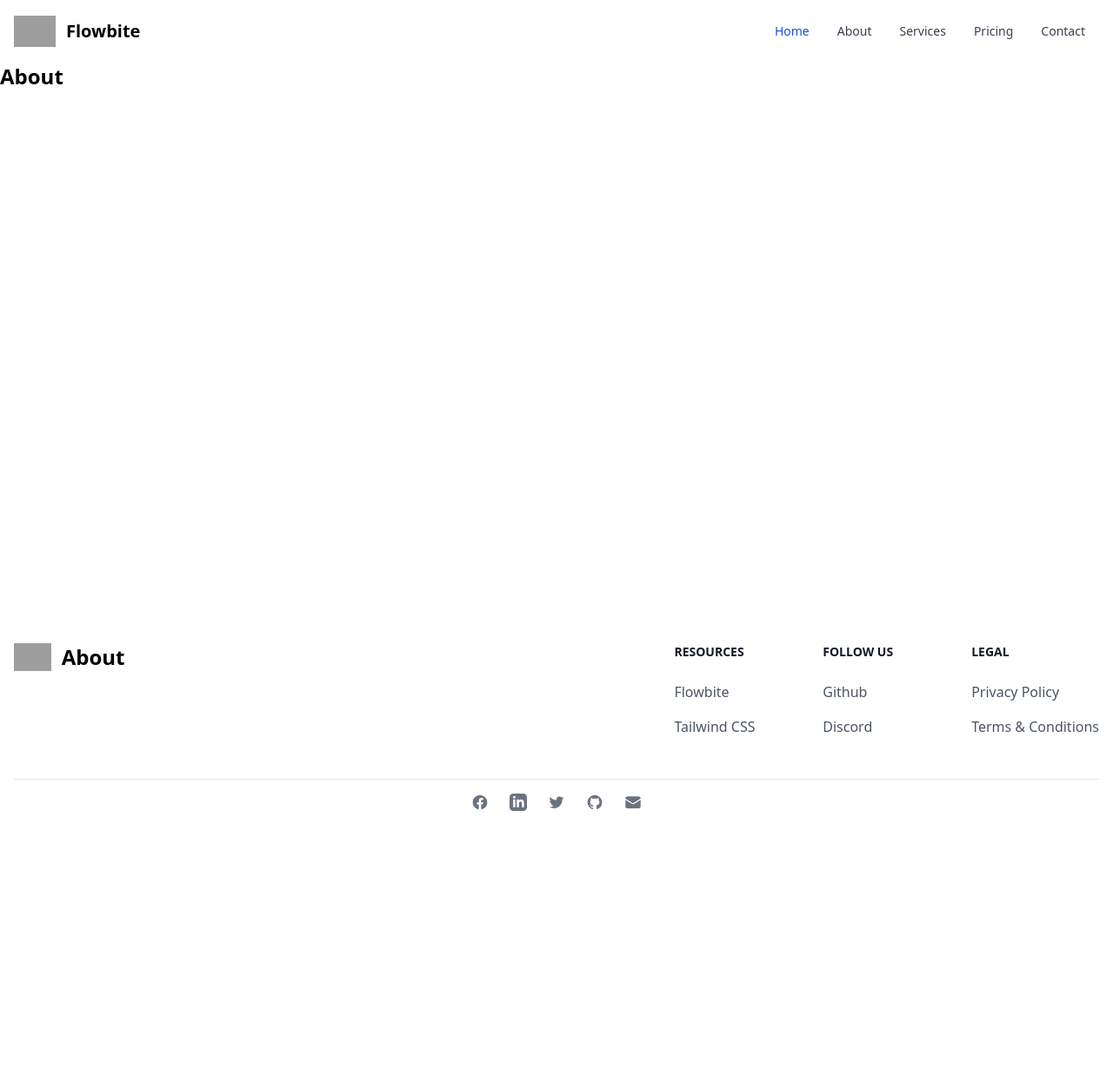
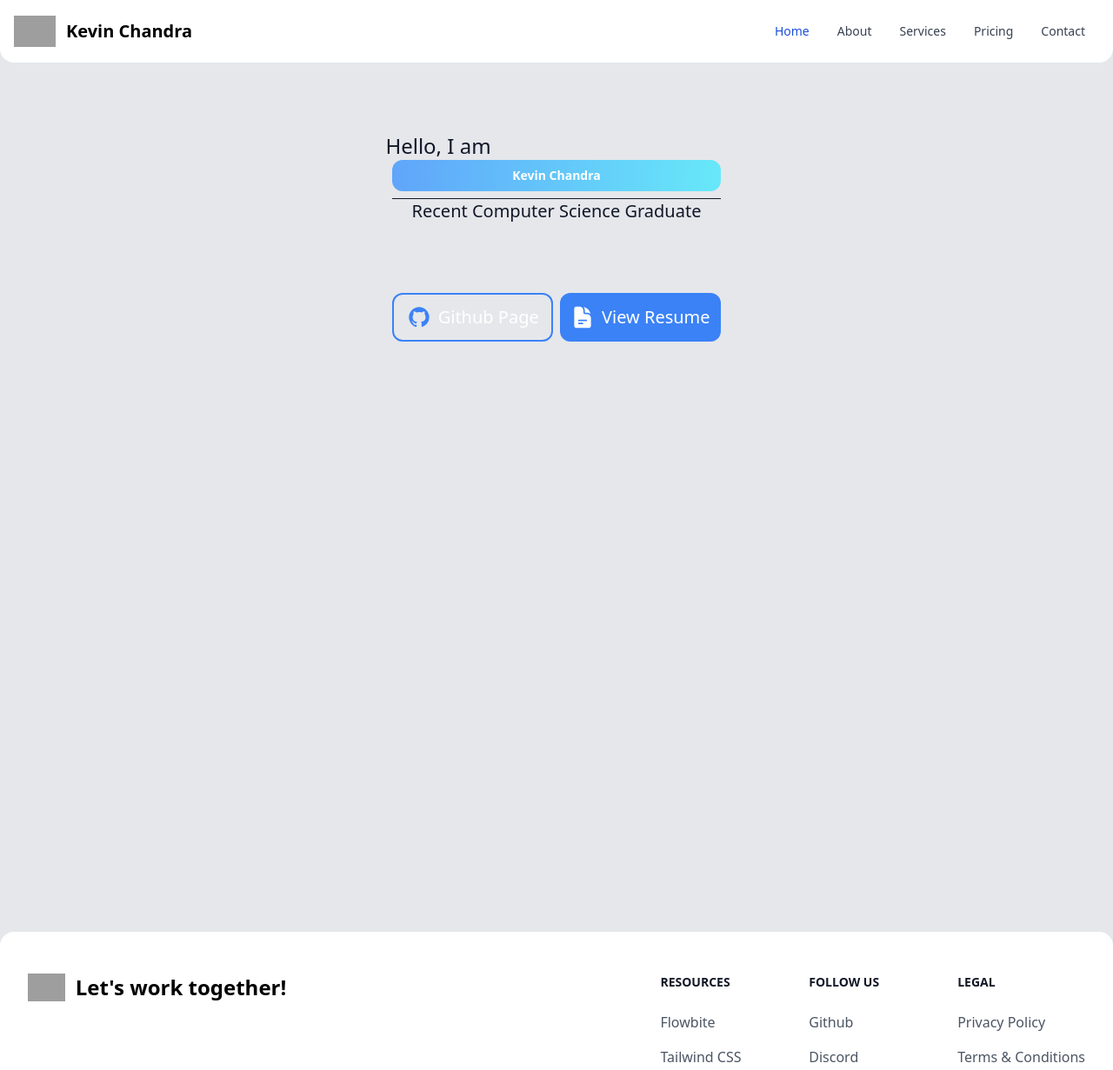
Before and after one commit to Sclatch/Sclatch.github.io, a Gatsby site: page / in a window 1280 px wide. Shown: the top 1231 px of the page at 87% size. Before the commit the page ends 949 px from the top, so only its background shows below. Built offline with nearby package versions, Linux system fonts and the light colour scheme; Gatsby itself is replaced by a stand-in of ours; grey boxes are pictures that could not be loaded.

Commit message:
Footer social links, Contact smooth scrolling, and main new buttons

```diff
--- a/src/components/footer.js
+++ b/src/components/footer.js
@@ -1,13 +1,14 @@
 import React from "react"
+import Resume from "../documents/RESUME_Base.pdf"
 
 export default function Footer (){
     return (
-        <footer class="p-4 rounded-t-2xl bg-white dark:bg-gray-900">
-            <div class="py-8 md:flex md:justify-between">
+        <footer id="contact" class="p-4 rounded-t-2xl bg-white dark:bg-gray-900">
+            <div class="container py-8 md:px-4 md:flex md:justify-between mx-auto">
                 <div class="mb-6 md:mb-0">
                     <a href="https://flowbite.com/" class="flex items-center">
                         <img src="https://flowbite.com/docs/images/logo.svg" class="mr-3 h-8" alt="FlowBite Logo"/>
-                        <span class="self-center text-2xl font-semibold whitespace-nowrap dark:text-white">About</span>
+                        <span class="self-center text-2xl font-semibold whitespace-nowrap dark:text-white">Let's work together!</span>
                     </a>
                 </div>
                 <div class="grid grid-cols-2 gap-8 sm:gap-6 sm:grid-cols-3">
@@ -51,35 +52,38 @@ export default function Footer (){
             <hr class="my-4 border-gray-200 dark:border-gray-700"/>
 
             {/* All the link icons */}
-            <div class="flex space-x-6 justify-center">
-                <a href="#" class="text-gray-500 hover:text-gray-900 dark:hover:text-white">
-                    <svg class="w-5 h-5" fill="currentColor" viewBox="0 0 24 24" aria-hidden="true">
-                        <path fill-rule="evenodd" d="M22 12c0-5.523-4.477-10-10-10S2 6.477 2 12c0 4.991 3.657 9.128 8.438 9.878v-6.987h-2.54V12h2.54V9.797c0-2.506 1.492-3.89 3.777-3.89 1.094 0 2.238.195 2.238.195v2.46h-1.26c-1.243 0-1.63.771-1.63 1.562V12h2.773l-.443 2.89h-2.33v6.988C18.343 21.128 22 16.991 22 12z" clip-rule="evenodd"></path></svg>
-                    <span class="sr-only">Facebook page</span>
+            <div class="flex space-x-8 justify-center">
+                <a class="text-gray-500 hover:text-gray-900 dark:hover:text-white"
+                href={Resume} target="_blank" rel="noopener noreferrer">
+                <svg viewBox="0 0 24 24" fill="currentColor" className="w-7 h-7">
+                    <path fillRule="evenodd" d="M5.625 1.5c-1.036 0-1.875.84-1.875 1.875v17.25c0 1.035.84 1.875 1.875 1.875h12.75c1.035 0 1.875-.84 1.875-1.875V12.75A3.75 3.75 0 0016.5 9h-1.875a1.875 1.875 0 01-1.875-1.875V5.25A3.75 3.75 0 009 1.5H5.625zM7.5 15a.75.75 0 01.75-.75h7.5a.75.75 0 010 1.5h-7.5A.75.75 0 017.5 15zm.75 2.25a.75.75 0 000 1.5H12a.75.75 0 000-1.5H8.25z" clipRule="evenodd" />
+                    <path d="M12.971 1.816A5.23 5.23 0 0114.25 5.25v1.875c0 .207.168.375.375.375H16.5a5.23 5.23 0 013.434 1.279 9.768 9.768 0 00-6.963-6.963z" />
+                </svg>
+                    <span class="sr-only">Resume download</span>
                 </a>
-                <a href="#" class="text-gray-500 hover:text-gray-900 dark:hover:text-white">
-                <svg fill="currentColor" class="w-5 h-5" viewBox="0 0 24 24">
+                <a class="text-gray-500 hover:text-gray-900 dark:hover:text-white"
+                href="https://www.linkedin.com/in/kevin-chandra98/" target="_blank" rel="noopener noreferrer">
+                <svg fill="currentColor" class="w-7 h-7" viewBox="0 0 24 24">
                     <path d="M19 0h-14c-2.761 0-5 2.239-5 5v14c0 2.761 2.239 5 5 5h14c2.762 0 5-2.239 5-5v-14c0-2.761-2.238-5-5-5zm-11 19h-3v-11h3v11zm-1.5-12.268c-.966 0-1.75-.79-1.75-1.764s.784-1.764 1.75-1.764 1.75.79 1.75 1.764-.783 1.764-1.75 1.764zm13.5 12.268h-3v-5.604c0-3.368-4-3.113-4 0v5.604h-3v-11h3v1.765c1.396-2.586 7-2.777 7 2.476v6.759z"/></svg>
                     <span class="sr-only">LinkedIn page</span>
                 </a>
-                <a href="#" class="text-gray-500 hover:text-gray-900 dark:hover:text-white">
-                    <svg class="w-5 h-5" fill="currentColor" viewBox="0 0 24 24" aria-hidden="true"><path d="M8.29 20.251c7.547 0 11.675-6.253 11.675-11.675 0-.178 0-.355-.012-.53A8.348 8.348 0 0022 5.92a8.19 8.19 0 01-2.357.646 4.118 4.118 0 001.804-2.27 8.224 8.224 0 01-2.605.996 4.107 4.107 0 00-6.993 3.743 11.65 11.65 0 01-8.457-4.287 4.106 4.106 0 001.27 5.477A4.072 4.072 0 012.8 9.713v.052a4.105 4.105 0 003.292 4.022 4.095 4.095 0 01-1.853.07 4.108 4.108 0 003.834 2.85A8.233 8.233 0 012 18.407a11.616 11.616 0 006.29 1.84"></path></svg>
-                    <span class="sr-only">Twitter page</span>
-                </a>
-                <a href="#" class="text-gray-500 hover:text-gray-900 dark:hover:text-white">
-                    <svg class="w-5 h-5" fill="currentColor" viewBox="0 0 24 24" aria-hidden="true">
+                <a class="text-gray-500 hover:text-gray-900 dark:hover:text-white"
+                href="https://github.com/Sclatch" target="_blank" rel="noopener noreferrer">
+                    <svg class="w-7 h-7" fill="currentColor" viewBox="0 0 24 24" aria-hidden="true">
                         <path fill-rule="evenodd" d="M12 2C6.477 2 2 6.484 2 12.017c0 4.425 2.865 8.18 6.839 9.504.5.092.682-.217.682-.483 0-.237-.008-.868-.013-1.703-2.782.605-3.369-1.343-3.369-1.343-.454-1.158-1.11-1.466-1.11-1.466-.908-.62.069-.608.069-.608 1.003.07 1.531 1.032 1.531 1.032.892 1.53 2.341 1.088 2.91.832.092-.647.35-1.088.636-1.338-2.22-.253-4.555-1.113-4.555-4.951 0-1.093.39-1.988 1.029-2.688-.103-.253-.446-1.272.098-2.65 0 0 .84-.27 2.75 1.026A9.564 9.564 0 0112 6.844c.85.004 1.705.115 2.504.337 1.909-1.296 2.747-1.027 2.747-1.027.546 1.379.202 2.398.1 2.651.64.7 1.028 1.595 1.028 2.688 0 3.848-2.339 4.695-4.566 4.943.359.309.678.92.678 1.855 0 1.338-.012 2.419-.012 2.747 0 .268.18.58.688.482A10.019 10.019 0 0022 12.017C22 6.484 17.522 2 12 2z" clip-rule="evenodd"></path>
                     </svg>
                     <span class="sr-only">GitHub account</span>
                 </a>
-                <a href="#" class="text-gray-500 hover:text-gray-900 dark:hover:text-white">
-                    <svg class="w-5 h-5" fill="currentColor" viewBox="0 0 24 24" aria-hidden="true">
+                <a href="mailto:ck.kevinchandra@gmail.com" class="text-gray-500 hover:text-gray-900 dark:hover:text-white">
+                    <svg class="w-7 h-7" fill="currentColor" viewBox="0 0 24 24" aria-hidden="true">
                         <path d="M1.5 8.67v8.58a3 3 0 003 3h15a3 3 0 003-3V8.67l-8.928 5.493a3 3 0 01-3.144 0L1.5 8.67z"/>
                         <path d="M22.5 6.908V6.75a3 3 0 00-3-3h-15a3 3 0 00-3 3v.158l9.714 5.978a1.5 1.5 0 001.572 0L22.5 6.908z"/>
                     </svg>
                     <span class="sr-only">Email</span>
                 </a>
             </div>
+
+
         </footer>
 
     )
--- a/src/components/header.js
+++ b/src/components/header.js
@@ -6,7 +6,7 @@ export default function Header (){
         <div class="container flex flex-wrap justify-between items-center mx-auto">
             <a href="https://flowbite.com/" class="flex items-center">
                 <img src="https://flowbite.com/docs/images/logo.svg" class="mr-3 h-6 sm:h-9" alt="Flowbite Logo"/>
-                <span class="self-center text-xl font-semibold whitespace-nowrap dark:text-white">Flowbite</span>
+                <span class="self-center text-xl font-semibold whitespace-nowrap dark:text-white">Kevin Chandra</span>
             </a>
             <button data-collapse-toggle="navbar-default" type="button" class="inline-flex items-center p-2 ml-3 text-sm text-gray-500 rounded-lg md:hidden hover:bg-gray-100 focus:outline-none focus:ring-2 focus:ring-gray-200 dark:text-gray-400 dark:hover:bg-gray-700 dark:focus:ring-gray-600" aria-controls="navbar-default" aria-expanded="false">
             <span class="sr-only">Open main menu</span>
@@ -27,7 +27,7 @@ export default function Header (){
                 <a href="#" class="block py-2 pr-4 pl-3 text-gray-700 rounded hover:bg-gray-100 md:hover:bg-transparent md:border-0 md:hover:text-blue-700 md:p-0 dark:text-gray-400 md:dark:hover:text-white dark:hover:bg-gray-700 dark:hover:text-white md:dark:hover:bg-transparent">Pricing</a>
                 </li>
                 <li>
-                <a href="#" class="block py-2 pr-4 pl-3 text-gray-700 rounded hover:bg-gray-100 md:hover:bg-transparent md:border-0 md:hover:text-blue-700 md:p-0 dark:text-gray-400 md:dark:hover:text-white dark:hover:bg-gray-700 dark:hover:text-white md:dark:hover:bg-transparent">Contact</a>
+                <a href="#contact" class="block py-2 pr-4 pl-3 text-gray-700 rounded hover:bg-gray-100 md:hover:bg-transparent md:border-0 md:hover:text-blue-700 md:p-0 dark:text-gray-400 md:dark:hover:text-white dark:hover:bg-gray-700 dark:hover:text-white md:dark:hover:bg-transparent">Contact</a>
                 </li>
             </ul>
             </div>
--- a/src/components/layout.js
+++ b/src/components/layout.js
@@ -4,9 +4,9 @@ import Footer from "./footer"
 
 export default function Layout ({children}){
     return (
-        <div>
+        <div class="bg-gray-200 dark:bg-gray-800">
             <Header/>
-        <div style={{height: "620px"}}>
+        <div class= "px-8" style={{height: "1000px"}}>
 
             {/* Main Page Content*/}
             {children}
--- a/src/pages/index.js
+++ b/src/pages/index.js
@@ -1,10 +1,49 @@
 import * as React from "react"
 import Layout from "../components/layout"
+import Resume from "../documents/RESUME_Base.pdf"
 
 const IndexPage = () => {
   return (
     <Layout>
-      <span class="self-center text-2xl font-semibold whitespace-nowrap dark:text-white">About</span>
+      <body>
+        <div class="flex justify-center items-center py-20">
+          <div class="flex flex-col">
+            <span class="text-gray-900 dark:text-white font-sans text-2xl -ml-2">Hello, I am</span>
+            <span class="box-decoration bg-gradient-to-r from-blue-400 to-cyan-300 text-white
+            dark:bg-gradient-to-r dark:from-blue-900 dark:to-cyan-900
+            text-sm font-semibold text-7xl py-2 px-4 rounded-xl text-center">
+              Kevin
+              Chandra
+            </span>
+            <hr class="my-2 border-gray-900 dark:border-gray-500"/>
+            <span class="text-gray-900 dark:text-white font-sans text-xl text-center -mt-2">Recent Computer Science Graduate</span>
+
+            {/* Index Buttons */}
+            <div class="grid grid-cols-2 gap-2 mt-20">
+              {/* Github Button */}
+              <a class="flex items-center justify-center gap-2 rounded-xl p-3 border-2 border-blue-500"
+              href="https://github.com/Sclatch" target="_blank" rel="noopener noreferrer">
+                <svg class="w-7 h-7 fill-blue-500 dark:fill-white" viewBox="0 0 24 24" aria-hidden="true">
+                  <path fill-rule="evenodd" d="M12 2C6.477 2 2 6.484 2 12.017c0 4.425 2.865 8.18 6.839 9.504.5.092.682-.217.682-.483 0-.237-.008-.868-.013-1.703-2.782.605-3.369-1.343-3.369-1.343-.454-1.158-1.11-1.466-1.11-1.466-.908-.62.069-.608.069-.608 1.003.07 1.531 1.032 1.531 1.032.892 1.53 2.341 1.088 2.91.832.092-.647.35-1.088.636-1.338-2.22-.253-4.555-1.113-4.555-4.951 0-1.093.39-1.988 1.029-2.688-.103-.253-.446-1.272.098-2.65 0 0 .84-.27 2.75 1.026A9.564 9.564 0 0112 6.844c.85.004 1.705.115 2.504.337 1.909-1.296 2.747-1.027 2.747-1.027.546 1.379.202 2.398.1 2.651.64.7 1.028 1.595 1.028 2.688 0 3.848-2.339 4.695-4.566 4.943.359.309.678.92.678 1.855 0 1.338-.012 2.419-.012 2.747 0 .268.18.58.688.482A10.019 10.019 0 0022 12.017C22 6.484 17.522 2 12 2z" clip-rule="evenodd"></path>
+                </svg>
+                <span class="text-blue-500 text-white font-sans text-xl dark:text-white">
+                  Github Page
+                </span>
+              </a>
+              {/* Resume Button */}
+              <a class="flex items-center justify-center gap-2 rounded-xl bg-blue-500 p-3"
+              href={Resume} target="_blank" rel="noopener noreferrer">
+                <svg className="w-7 h-7 fill-white" viewBox="0 0 24 24">
+                  <path fillRule="evenodd" d="M5.625 1.5c-1.036 0-1.875.84-1.875 1.875v17.25c0 1.035.84 1.875 1.875 1.875h12.75c1.035 0 1.875-.84 1.875-1.875V12.75A3.75 3.75 0 0016.5 9h-1.875a1.875 1.875 0 01-1.875-1.875V5.25A3.75 3.75 0 009 1.5H5.625zM7.5 15a.75.75 0 01.75-.75h7.5a.75.75 0 010 1.5h-7.5A.75.75 0 017.5 15zm.75 2.25a.75.75 0 000 1.5H12a.75.75 0 000-1.5H8.25z" clipRule="evenodd" />
+                  <path d="M12.971 1.816A5.23 5.23 0 0114.25 5.25v1.875c0 .207.168.375.375.375H16.5a5.23 5.23 0 013.434 1.279 9.768 9.768 0 00-6.963-6.963z" />
+                </svg>
+                <span class="text-gray-900 text-white font-sans text-xl">View Resume</span>
+              </a>
+            </div>
+          </div>
+        </div>
+      </body>
+
     </Layout>
   )
 }
--- a/src/styles/global.css
+++ b/src/styles/global.css
@@ -1,3 +1,7 @@
 @tailwind base;
 @tailwind components;
 @tailwind utilities;
+
+html {
+    scroll-behavior: smooth;
+  }
```
Also changed, not shown: 1 other file.
